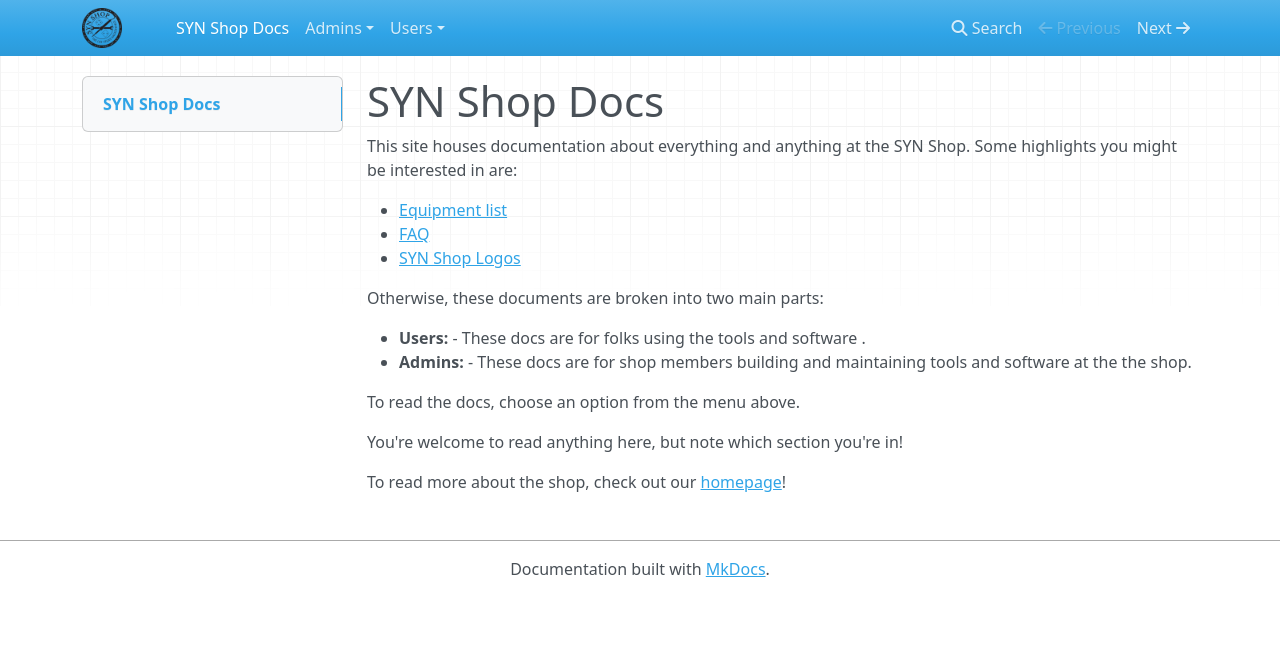
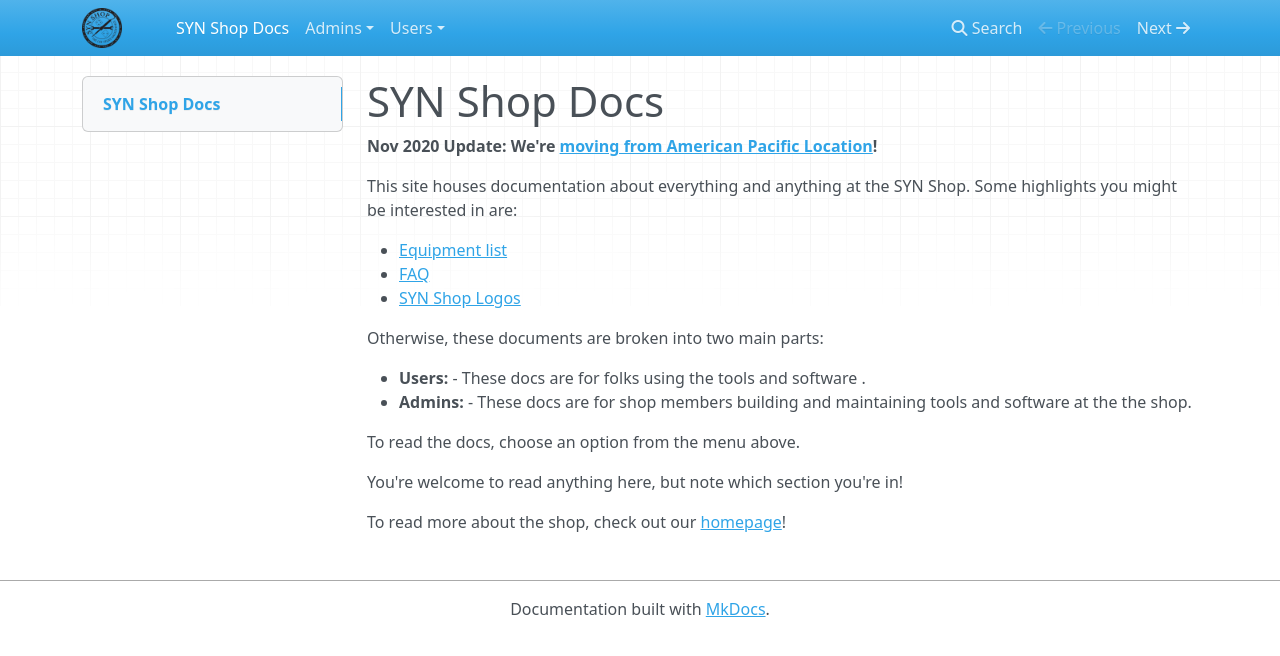
Before and after one commit to synshop/rtfm, an MkDocs documentation site: the page built from docs/index.md, in a window 1280 px wide. Shown: the top 656 px of the page. Built offline with MkDocs 1.6.1, drawn with Linux system fonts in a browser that asks for light colours; nearby versions of some CDN libraries.

Commit message:
Add moving update to home page

```diff
--- a/docs/index.md
+++ b/docs/index.md
@@ -1,4 +1,6 @@
 # SYN Shop Docs
+
+**Nov 2020 Update: We're [moving from American Pacific Location](/users/SYNShop3.0/FAQ/)!**
 
 This site houses documentation about everything and anything at the SYN Shop.  Some highlights you might
 be interested in are:
```
